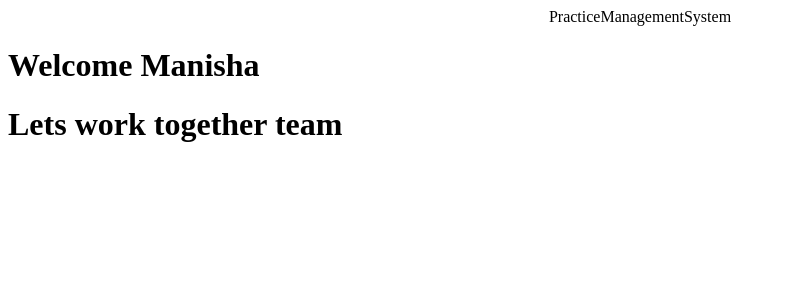
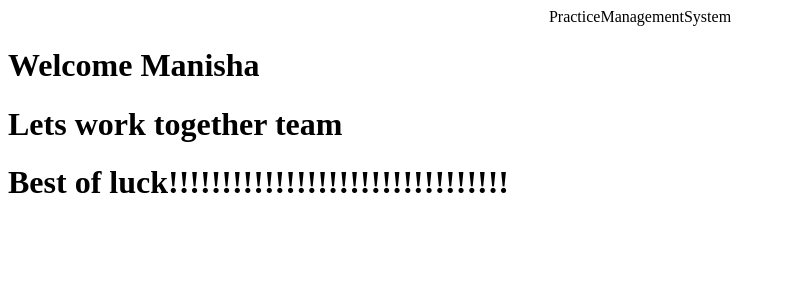
Before and after one commit to surajdhaygude/ImpactProject, an Angular app in the folder PracticeManagementSystem/: page / in a window 1280 px wide. Shown: the top 300 px of the page, without its empty margins (0-786 px from the left). Built offline with nearby package versions, Linux system fonts and the light colour scheme.

Commit message:
Third commit

```diff
--- a/PracticeManagementSystem/src/app/app.component.html
+++ b/PracticeManagementSystem/src/app/app.component.html
@@ -3,4 +3,5 @@
 </div>
 <h1>Welcome Manisha </h1>
 <h1>Lets work together team</h1>
+<h1>Best of luck!!!!!!!!!!!!!!!!!!!!!!!!!!!!!!!!</h1>
 <router-outlet></router-outlet>
```
